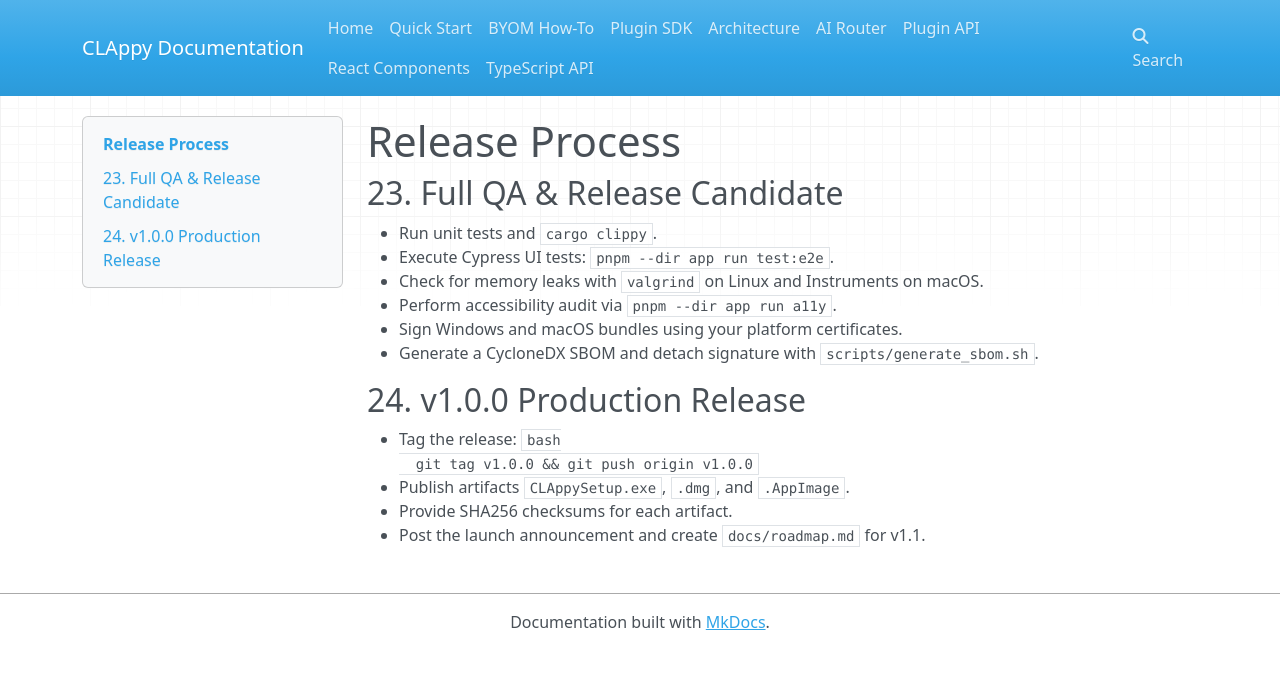
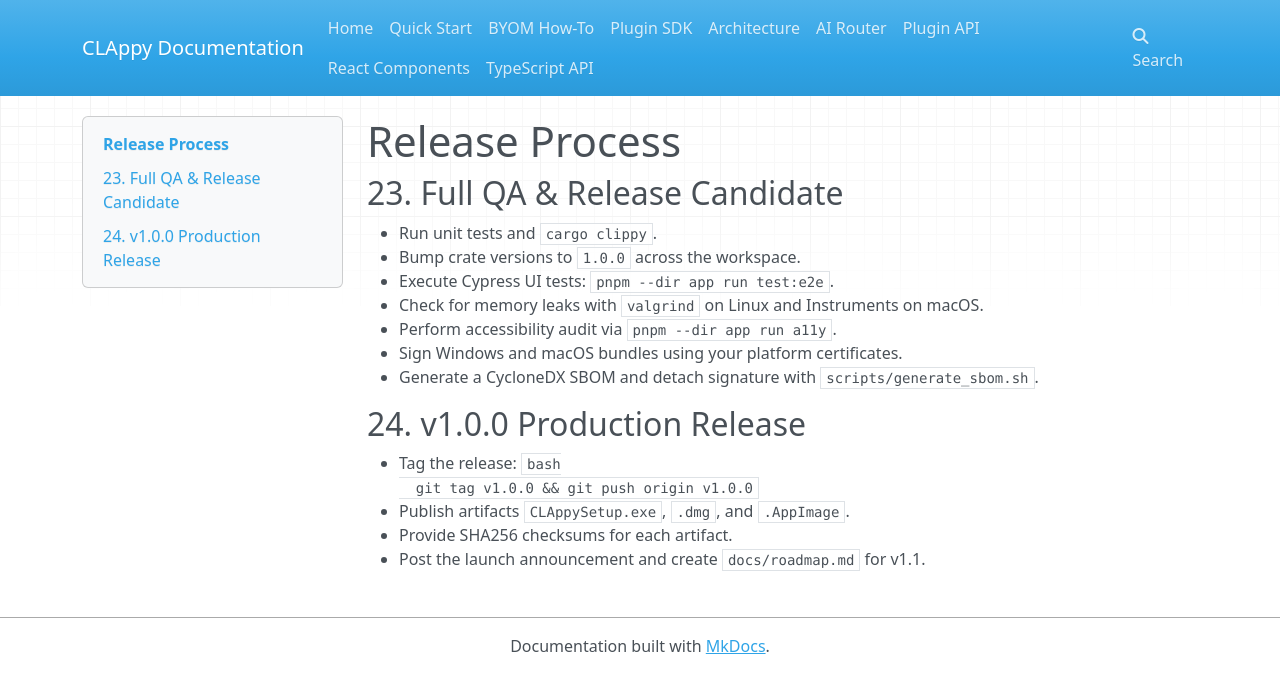
Before and after one commit to theadminautomated/CLAppy-cli, an MkDocs documentation site: the page built from docs/release.md, in a window 1280 px wide. Shown: the top 693 px of the page. Built offline with MkDocs 1.6.1, drawn with Linux system fonts in a browser that asks for light colours; nearby versions of some CDN libraries.

Commit message:
Bump versions to 1.0.0

```diff
--- a/docs/plugin_api.yaml
+++ b/docs/plugin_api.yaml
@@ -1,7 +1,7 @@
 openapi: 3.0.1
 info:
   title: CLAppy Plugin API
-  version: 0.1.0
+  version: 1.0.0
 paths:
   /run:
     post:
--- a/docs/release.md
+++ b/docs/release.md
@@ -2,6 +2,7 @@
 
 ## 23. Full QA & Release Candidate
 - Run unit tests and `cargo clippy`.
+- Bump crate versions to `1.0.0` across the workspace.
 - Execute Cypress UI tests: `pnpm --dir app run test:e2e`.
 - Check for memory leaks with `valgrind` on Linux and Instruments on macOS.
 - Perform accessibility audit via `pnpm --dir app run a11y`.
```
Also changed, not shown: README.md (+4 -0 lines), 8 other files.
